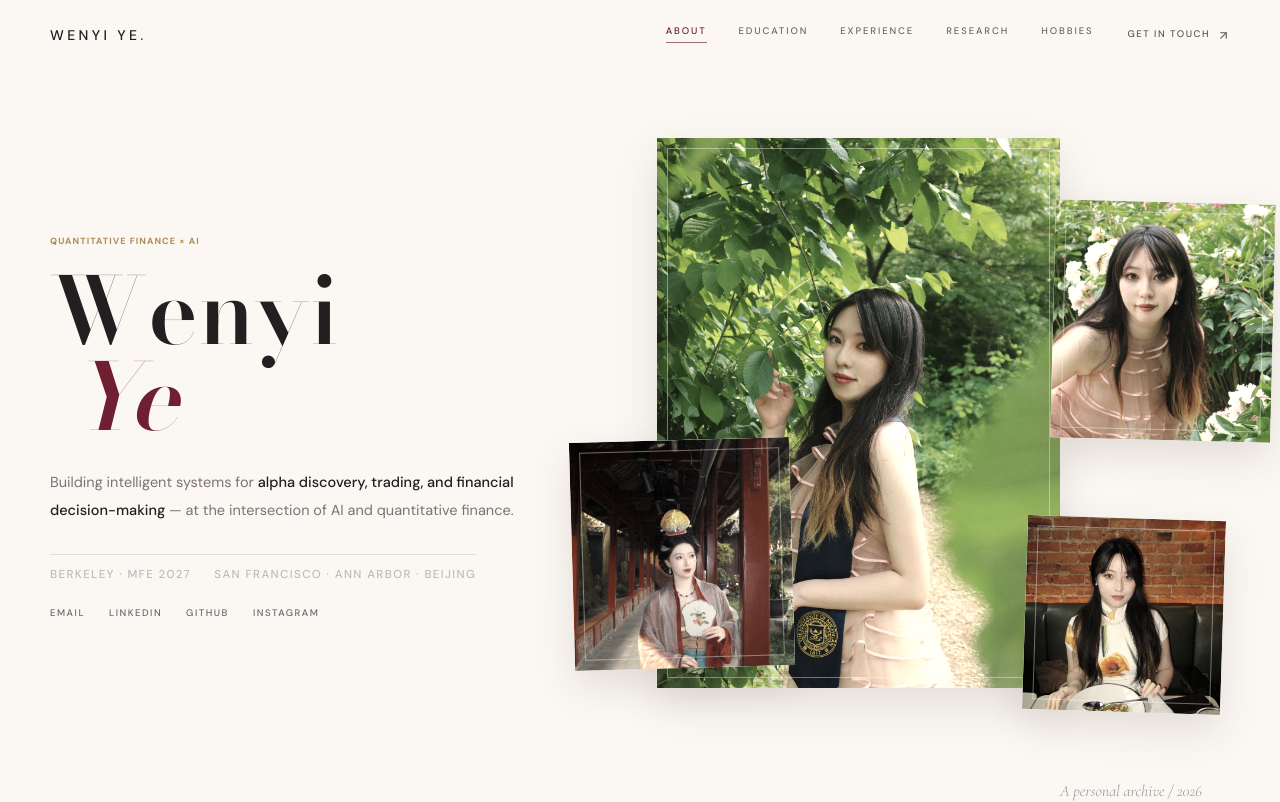
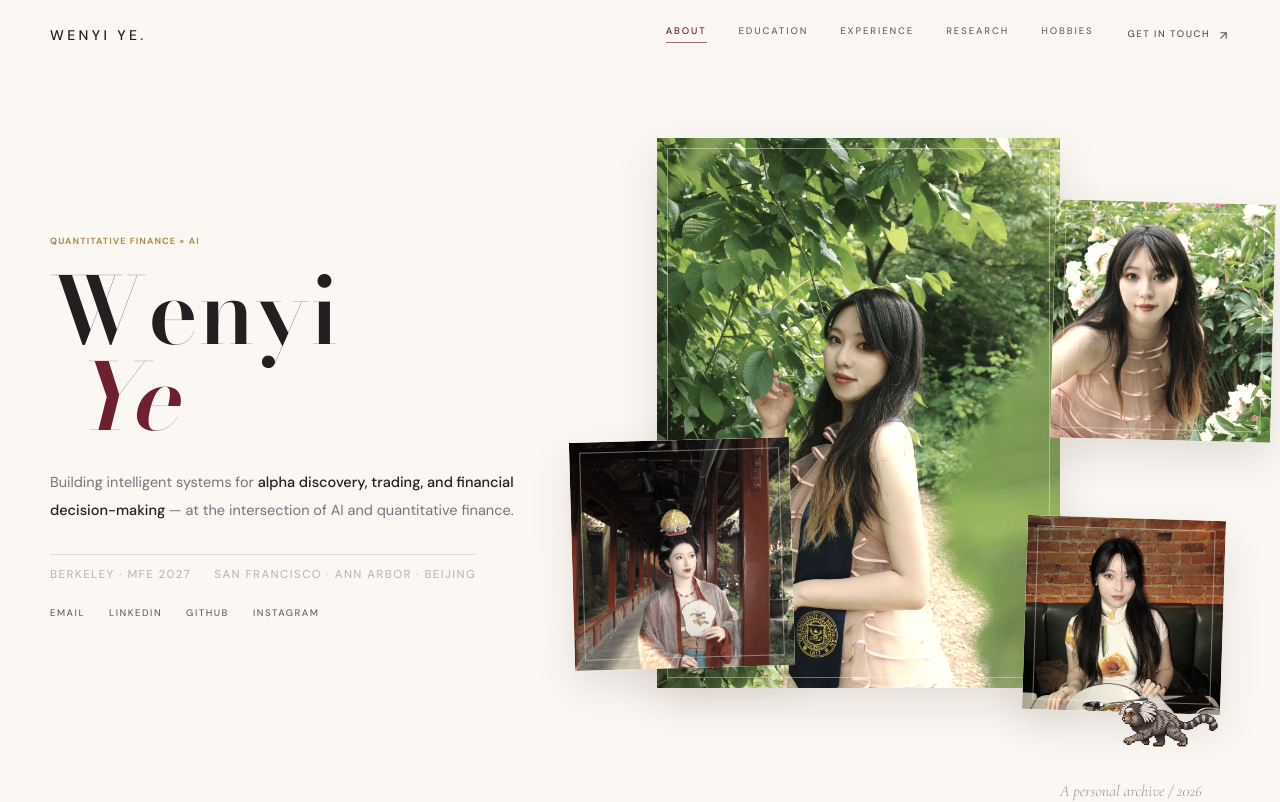
Before and after one commit to yewenyiywy/wenyi-portfolio, a Next.js app: page / in a window 1280 px wide. Shown: the top 802 px of the page. Built offline with nearby package versions, Linux system fonts and the light colour scheme.

Commit message:
Add a roaming interactive pixel marmoset across the portfolio

```diff
--- a/app/layout.tsx
+++ b/app/layout.tsx
@@ -1,4 +1,5 @@
 import type { Metadata } from 'next'
+import MarmosetPet from './marmoset-pet'
 import './globals.css'
 
 export const metadata: Metadata = {
@@ -7,5 +8,5 @@ export const metadata: Metadata = {
 }
 
 export default function RootLayout({ children }: Readonly<{ children: React.ReactNode }>) {
-  return <html lang="en"><body>{children}</body></html>
+  return <html lang="en"><body>{children}<MarmosetPet /></body></html>
 }
--- /dev/null
+++ b/app/marmoset-pet.module.css
@@ -0,0 +1,129 @@
+.world {
+  --size: clamp(80px, 12vw, 112px);
+  --pet-height: calc(var(--size) * .64);
+  position: fixed;
+  inset: min(110px, 25dvh) calc(var(--size) + 12px) calc(var(--pet-height) + max(16px, env(safe-area-inset-bottom))) 12px;
+  z-index: 35;
+  pointer-events: none;
+}
+
+:global(body:has([aria-modal='true'])) .world { visibility: hidden; }
+
+.roamer {
+  position: absolute;
+  top: 95%;
+  left: 82%;
+  width: var(--size);
+  animation: roam 42s linear infinite;
+}
+
+.pet {
+  display: block;
+  width: 100%;
+  height: var(--pet-height);
+  padding: 0;
+  border: 0;
+  border-radius: 6px;
+  background: none;
+  cursor: pointer;
+  pointer-events: auto;
+  overflow: hidden;
+}
+
+.pet:focus-visible, .greeting a:focus-visible {
+  outline: 2px solid var(--wine);
+  outline-offset: 3px;
+}
+
+.facing {
+  position: relative;
+  display: block;
+  width: 100%;
+  height: 100%;
+  animation: face 42s step-end infinite;
+}
+
+.sprite {
+  position: absolute;
+  left: 0;
+  top: calc(var(--size) * -.16);
+  width: var(--size);
+  height: var(--size);
+  background: url('/marmoset-sprites.webp') 0 0 / 400% 200% no-repeat;
+  image-rendering: pixelated;
+  animation: walk .48s step-end infinite;
+}
+
+.roamer:is(:has(:focus-visible), [data-hopping='true'], [data-greeting='true']),
+.roamer:is(:has(:focus-visible), [data-hopping='true'], [data-greeting='true']) .facing {
+  animation-play-state: paused;
+}
+
+.pet:focus-visible .sprite, .roamer[data-greeting='true'] .sprite {
+  animation: none;
+  background-position: calc(100% / 3) 100%;
+}
+
+@media (hover: hover) {
+  .roamer:hover, .roamer:hover .facing { animation-play-state: paused; }
+  .pet:hover .sprite {
+    animation: none;
+    background-position: calc(100% / 3) 100%;
+  }
+}
+
+.roamer[data-hopping='true'] .sprite { animation: hop .66s step-end both; }
+
+.greeting {
+  position: absolute;
+  bottom: calc(100% + 5px);
+  left: 50%;
+  width: max-content;
+  max-width: calc(var(--size) + 20px);
+  padding: 6px 8px;
+  transform: translateX(-50%);
+  border: 1px solid var(--gold-soft);
+  border-radius: 7px;
+  background: var(--ivory);
+  box-shadow: 0 3px 8px #231e1f22;
+  color: var(--wine);
+  font: 600 13px/1.3 var(--sans);
+  text-align: center;
+  pointer-events: auto;
+}
+
+.greeting a { text-decoration: underline; text-underline-offset: 2px; }
+
+@keyframes walk {
+  0% { background-position: 0 0; }
+  25% { background-position: calc(100% / 3) 0; }
+  50% { background-position: calc(200% / 3) 0; }
+  75% { background-position: 100% 0; }
+}
+
+@keyframes hop {
+  0% { background-position: calc(200% / 3) 100%; }
+  25% { background-position: 100% 100%; }
+  68% { background-position: calc(200% / 3) 100%; }
+  88%, 100% { background-position: 0 100%; }
+}
+
+@keyframes roam {
+  0%, 100% { left: 82%; top: 95%; }
+  12%, 14% { left: 100%; top: 95%; }
+  40%, 44% { left: 0; top: 76%; }
+  69%, 73% { left: 100%; top: 50%; }
+  94% { left: 35%; top: 83%; }
+}
+
+@keyframes face {
+  0%, 44%, 94% { transform: scaleX(1); }
+  14%, 73% { transform: scaleX(-1); }
+}
+
+@media (prefers-reduced-motion: reduce) {
+  .roamer { animation: none; left: 100%; top: 100%; }
+  .facing { animation: none; }
+  .sprite { animation: none; background-position: 0 100%; }
+  .roamer[data-hopping='true'] .sprite { animation: none; }
+}
--- /dev/null
+++ b/app/marmoset-pet.tsx
@@ -0,0 +1,49 @@
+'use client'
+
+import Link from 'next/link'
+import { usePathname } from 'next/navigation'
+import { useEffect, useState } from 'react'
+import styles from './marmoset-pet.module.css'
+
+export default function MarmosetPet() {
+  const pathname = usePathname()
+  const [hopping, setHopping] = useState(false)
+  const [greeting, setGreeting] = useState(false)
+
+  useEffect(() => {
+    if (!hopping) return
+    const timer = window.setTimeout(() => setHopping(false), 680)
+    return () => window.clearTimeout(timer)
+  }, [hopping])
+
+  function greet() {
+    setHopping(true)
+    setGreeting(open => !open)
+  }
+
+  return (
+    <div className={styles.world} onKeyDown={event => {
+      if (event.key === 'Escape') setGreeting(false)
+    }}>
+      <div className={styles.roamer} data-hopping={hopping} data-greeting={greeting}>
+        <button
+          type="button"
+          className={styles.pet}
+          aria-label="Say hello to the pixel marmoset"
+          aria-expanded={greeting}
+          aria-controls="marmoset-greeting"
+          onClick={greet}
+        >
+          <span className={styles.facing} aria-hidden="true">
+            <span className={styles.sprite} />
+          </span>
+        </button>
+        <div className={styles.greeting} id="marmoset-greeting" hidden={!greeting}>
+          {pathname === '/hobbies' ? 'Hi there!' : (
+            <Link href="/hobbies" onClick={() => setGreeting(false)}>Explore Hobbies</Link>
+          )}
+        </div>
+      </div>
+    </div>
+  )
+}
```
Also changed, not shown: public/marmoset-sprites.webp (added).
